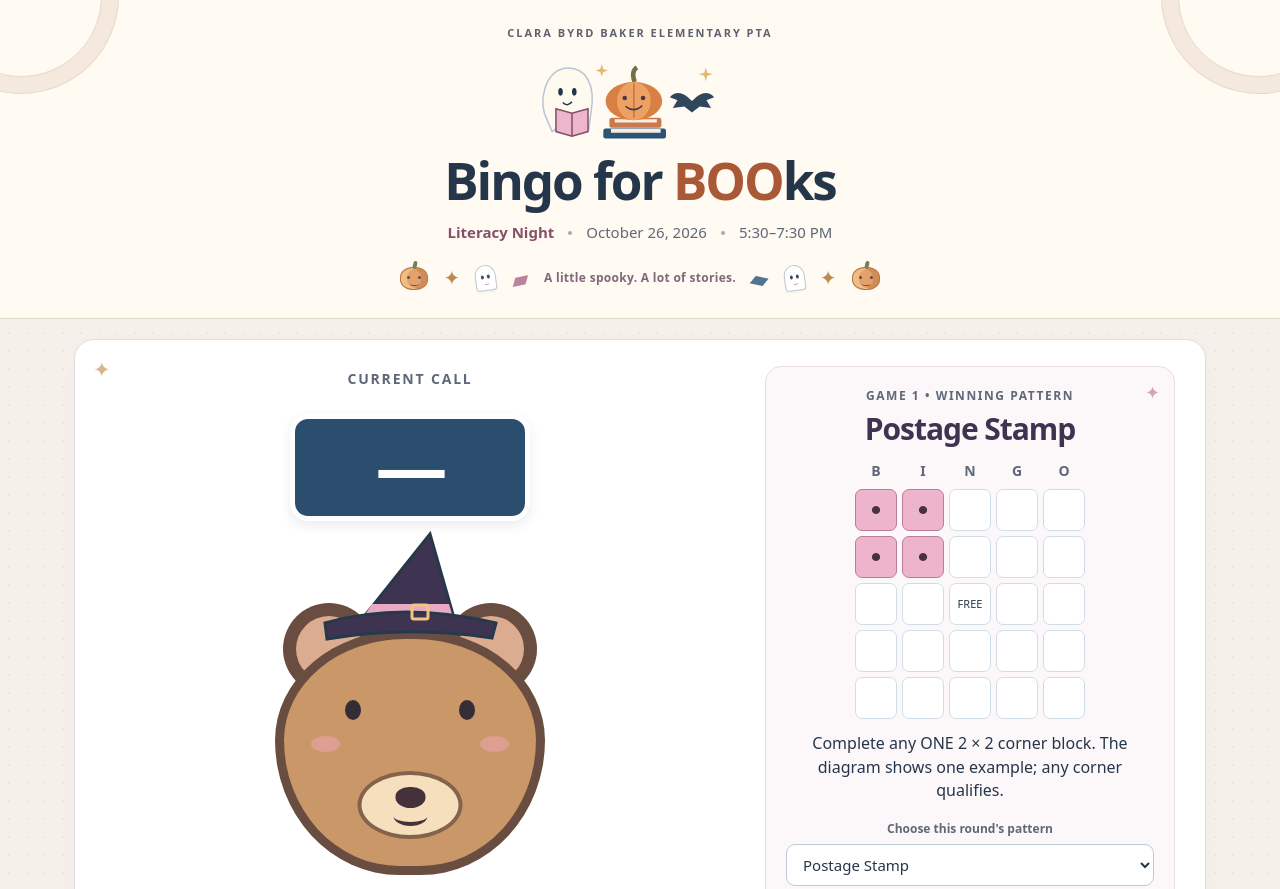
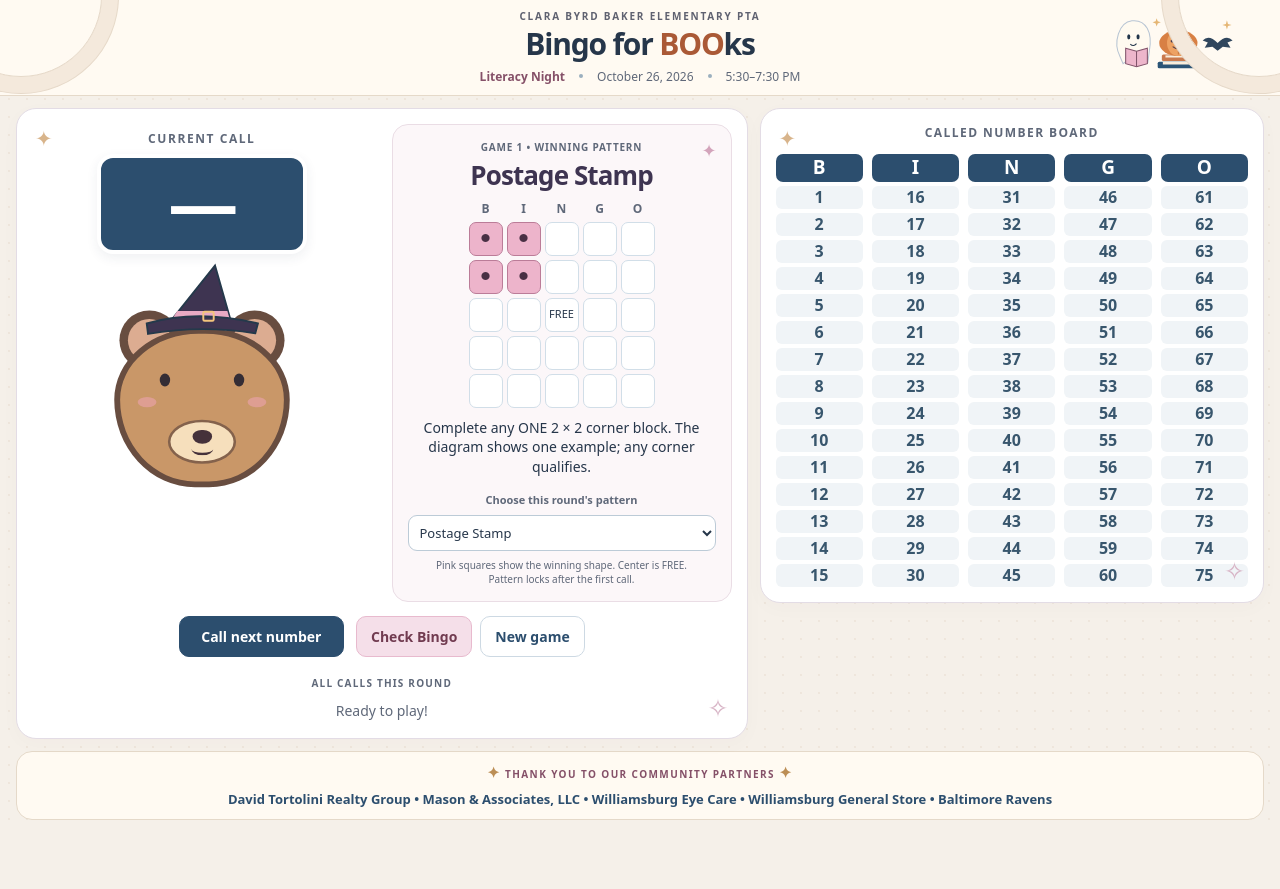
Before and after one commit to alexxussh/cbb-literacy-night-bingo, a plain HTML site: page index.html in a window 1280 px wide. Shown: the top 889 px of the page. After the commit the page ends 832 px from the top, so only its background shows below. Drawn offline with Linux system fonts and the light colour scheme.

Commit message:
Add files via upload

```diff
--- a/index.html
+++ b/index.html
@@ -322,6 +322,71 @@ button:disabled{cursor:not-allowed;opacity:.5;transform:none}
  .bear-call{margin-top:221px;margin-bottom:14px}
  .ball #ball{top:-213px;font-size:64px;min-width:224px}
 }
+
+/* Projector layout: game on the left, all 75 numbers on the right. */
+header{padding:15px 20px 13px}
+header h1{font-size:36px;margin:3px 0 6px}
+.halloween-art{position:absolute;right:25px;top:6px;width:170px;height:80px;margin:0}
+.spooky-banner{margin-top:8px;min-height:24px;gap:12px}
+.spooky-banner .banner-words{font-size:11px}
+.projector-layout{max-width:1500px;display:grid;grid-template-columns:minmax(540px,1.45fr) minmax(310px,1fr);gap:16px;align-items:start;padding:16px 20px}
+.projector-layout>.card{margin:0;padding:20px}
+.projector-layout>.sponsor-box{grid-column:1/-1;padding:12px 20px}
+.sponsor-names{margin-top:5px;font-size:13px;line-height:1.6}
+.sponsor-label{font-size:10px}
+.play-display{gap:20px;flex-wrap:nowrap}
+.current-panel{min-width:230px;flex:1;padding-top:6px}
+.current-panel>.eyebrow{font-size:12px;margin:0 0 6px}
+.call-badge{min-width:210px;background:#2c4e6e;color:white;border-radius:16px;font-size:76px;line-height:1.12;font-weight:750;letter-spacing:-.04em;font-variant-numeric:tabular-nums;padding:5px 16px 9px;border:4px solid white;box-shadow:0 4px 12px #23334a13}
+.bear-call{flex:none;margin:74px auto -84px;transform:scale(.65);transform-origin:top center}
+.pattern-panel{min-width:235px;max-width:340px;padding:15px;flex:1}
+.pattern-panel h2{font-size:26px;margin:5px 0 8px}
+.pattern-grid{grid-template-columns:repeat(5,34px);gap:4px;margin:9px auto}
+.pattern-cell{height:34px}
+.pattern-head{font-size:12px;padding:0}
+.pattern-rule{font-size:14px;line-height:1.4;margin:10px 0}
+.pattern-panel label{font-size:11px}
+.pattern-panel select{font-size:13px;padding:7px}
+.pattern-note{font-size:10px;line-height:1.4;margin-top:7px}
+.round-label{font-size:10px;letter-spacing:.08em}
+.game-card>button{margin-top:14px;padding:10px 14px;font-size:14px}
+.game-card>button.next{min-width:165px}
+.game-card>h3{margin:15px 0 7px;font-size:10px}
+#history{max-height:66px;overflow-y:auto;padding:2px}
+#history span{font-size:11px;padding:3px 7px;margin:2px}
+.board-card>h3{margin:0 0 12px;font-size:12px}
+#board{display:grid;grid-template-columns:repeat(5,minmax(0,1fr));gap:9px}
+.number-column{display:grid;grid-template-rows:32px repeat(15,27px);gap:5px;min-width:0}
+.column-letter{display:flex;align-items:center;justify-content:center;background:#2c4e6e;color:white;border-radius:7px;font-size:19px;font-weight:750}
+.number-column .num{padding:0;display:flex;align-items:center;justify-content:center;font-size:17px;line-height:1;border-radius:6px}
+.number-column .num.called{border-radius:7px;background:#efabc3}
+.number-column .num.called:before,.number-column .num.called:after{display:none}
+#board+p{display:none}
+@media(min-width:1000px) and (max-height:800px){
+ header{padding:9px 16px}.school-label{font-size:10px}header h1{font-size:30px}.event-meta{font-size:12px}
+ .spooky-banner{display:none}.halloween-art{height:74px;width:155px;right:20px;top:5px}
+ .projector-layout{gap:12px;padding:12px 16px}
+ .projector-layout>.card{padding:15px}
+ .number-column{grid-template-rows:28px repeat(15,23px);gap:4px}
+ .number-column .num{font-size:16px}
+ .call-badge{font-size:70px}
+ .projector-layout>.sponsor-box{padding:9px 16px}
+}
+@media(max-width:999px){
+ .projector-layout{grid-template-columns:1fr;max-width:850px}
+ .halloween-art{position:static;width:150px;height:70px;margin:0 auto}
+ header h1{font-size:32px}
+ .projector-layout>.sponsor-box{grid-column:auto}
+ .number-column{grid-template-rows:30px repeat(15,27px)}
+}
+@media(max-width:560px){
+ .projector-layout{padding:10px;gap:12px}.projector-layout>.card{padding:14px 10px}
+ .play-display{flex-wrap:wrap;gap:18px}.current-panel{min-width:230px}
+ .pattern-panel{min-width:235px;max-width:100%}
+ .call-badge{font-size:64px}
+ .bear-call{margin-top:74px;margin-bottom:-84px}
+ #board{gap:5px}.number-column .num{font-size:15px}
+}
 </style></head>
 <body><header><div class="school-label">CLARA BYRD BAKER ELEMENTARY PTA</div>
 <svg class="halloween-art" viewBox="0 0 300 140" aria-hidden="true">
@@ -343,11 +408,11 @@ button:disabled{cursor:not-allowed;opacity:.5;transform:none}
 <span class="banner-book">▰</span><span class="tiny-ghost"><i></i></span>
 <span class="twinkle">✦</span><span class="tiny-pumpkin"><i></i></span>
 </div></header>
-<div class="wrap"><div class="card"><div class="play-display"><div class="current-panel"><div class="eyebrow">Current call</div><div class="bear-call" aria-label="Current bingo call">
+<div class="wrap projector-layout"><div class="card game-card"><div class="play-display"><div class="current-panel"><div class="eyebrow">Current call</div><div class="call-badge" id="ball">—</div><div class="bear-call" aria-label="Current bingo call">
 <svg class="bear-hat" viewBox="0 0 210 125" aria-hidden="true"><path d="M58 91L125 7l24 84z" fill="#3e3451" stroke="#25394b" stroke-width="3"/><path d="M67 77h77l5 17H56z" fill="#e8aac3"/><path d="M20 96q78-22 171 0l-4 15q-84-13-165 1z" fill="#3e3451" stroke="#25394b" stroke-width="3"/><rect x="107" y="78" width="16" height="14" rx="2" fill="none" stroke="#f3c57c" stroke-width="3"/></svg>
   <div class="bear-ear left"></div>
   <div class="bear-ear right"></div>
-  <div class="ball"><span id="ball">—</span></div>
+  <div class="ball"></div>
   <div class="bear-eye left"></div>
   <div class="bear-eye right"></div>
   <div class="bear-snout"><div class="bear-nose"></div><div class="bear-mouth"></div></div><span class="bear-cheek left" aria-hidden="true"></span><span class="bear-cheek right" aria-hidden="true"></span>
@@ -363,7 +428,7 @@ button:disabled{cursor:not-allowed;opacity:.5;transform:none}
 </section></div>
 <button class="next" onclick="callNext()">Call next number</button>
 <button class="other" onclick="winner()">Check Bingo</button><button onclick="requestNewGame()">New game</button>
-<h3>All Calls This Round</h3><div id="history">Ready to play!</div></div><div class="card"><h3>Called Number Board</h3><div id="board"></div><p style="margin-bottom:0;font-size:14px">Every number called in the current round stays highlighted until you start a new game.</p></div>
+<h3>All Calls This Round</h3><div id="history">Ready to play!</div></div><div class="card board-card"><h3>Called Number Board</h3><div id="board"></div><p style="margin-bottom:0;font-size:14px">Every number called in the current round stays highlighted until you start a new game.</p></div>
 <div class="sponsor-box">
       <div class="sponsor-label"><span class="partner-star" aria-hidden="true">✦</span> Thank You to Our Community Partners <span class="partner-star" aria-hidden="true">✦</span></div>
 <div class="sponsor-names">David Tortolini Realty Group • Mason &amp; Associates, LLC • Williamsburg Eye Care • Williamsburg General Store • Baltimore Ravens</div>
@@ -426,7 +491,15 @@ function choosePattern(value){if(called.length)return;const i=Number(value);if(N
 document.getElementById('patternSelect').innerHTML=patterns.map((p,i)=>'<option value="'+i+'">'+p.name+'</option>').join('');
 
 function tag(n){return (n<=15?'B':n<=30?'I':n<=45?'N':n<=60?'G':'O')+'-'+n}
-function board(){let s='';let letters=['B','I','N','G','O'];for(let r=0;r<5;r++){s+='<div class="row"><div class="letter">'+letters[r]+'</div>';for(let n=r*15+1;n<=r*15+15;n++)s+='<div class="num" id="n'+n+'">'+n+'</div>';s+='</div>'}document.getElementById('board').innerHTML=s}
+function board(){
+ let s='';
+ ['B','I','N','G','O'].forEach((letter,c)=>{
+  s+='<div class="number-column"><div class="column-letter">'+letter+'</div>';
+  for(let n=c*15+1;n<=c*15+15;n++)s+='<div class="num" id="n'+n+'">'+n+'</div>';
+  s+='</div>';
+ });
+ document.getElementById('board').innerHTML=s;
+}
 function callNext(){if(document.getElementById('win').classList.contains('show')||document.getElementById('check').classList.contains('show')||document.getElementById('resetDialog').classList.contains('show'))return;if(!remaining.length){alert('All 75 numbers have been called!');return}let i=Math.floor(Math.random()*remaining.length),n=remaining.splice(i,1)[0];called.push(n);renderPattern();document.getElementById('ball').textContent=tag(n);document.getElementById('n'+n).classList.add('called');document.getElementById('history').innerHTML=called.map((x,i)=>'<span>'+(i+1)+'. '+tag(x)+'</span>').join('')}
 let resetReturnFocus=null;
 function requestNewGame(){
```
